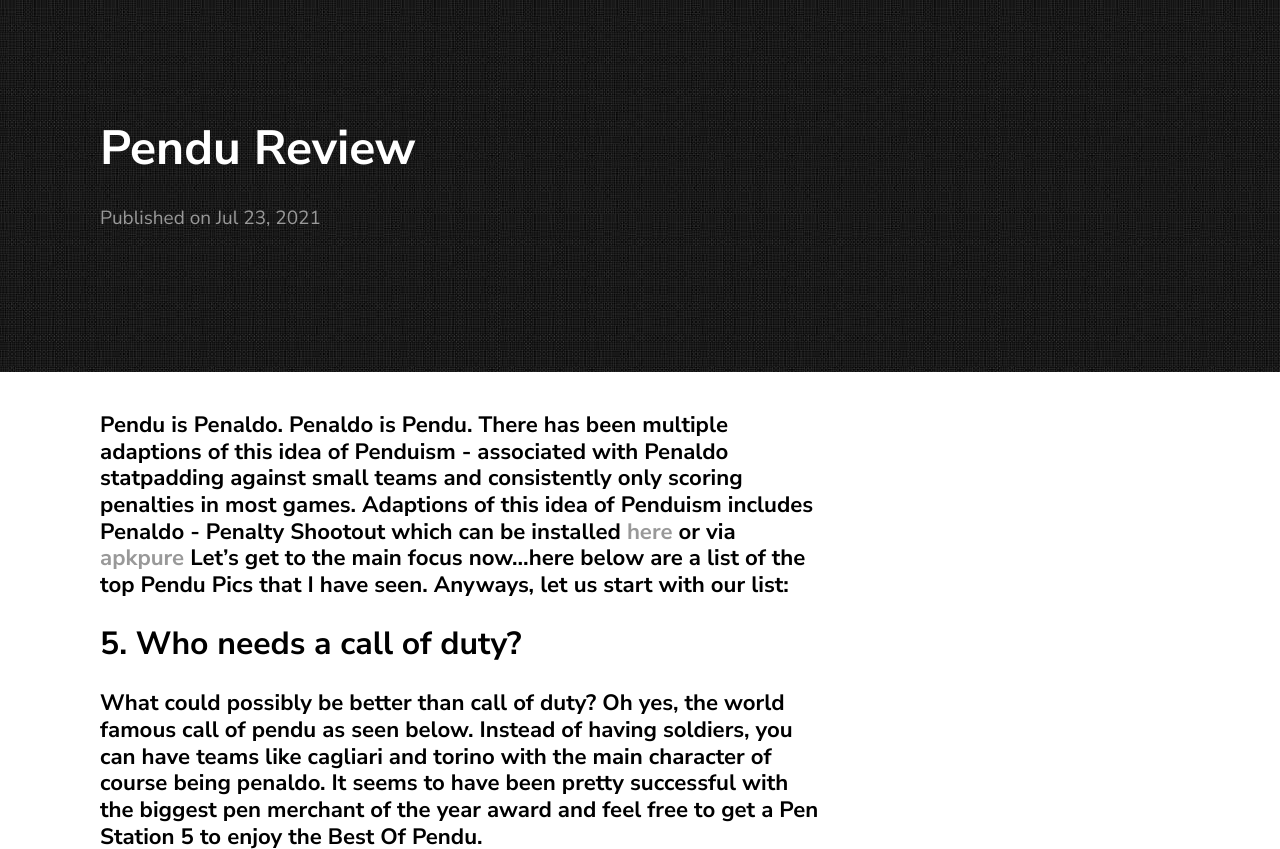
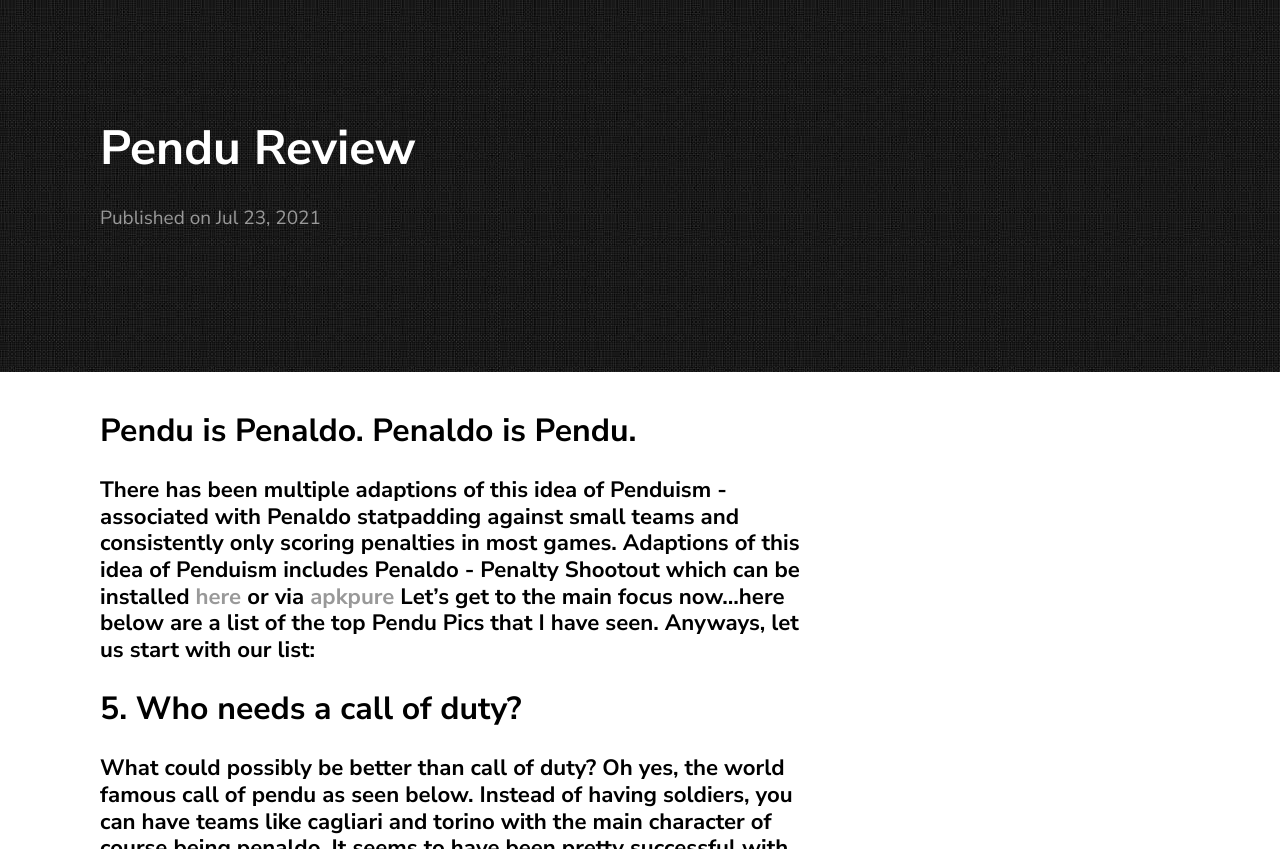
Before and after one commit to minichest/gravite, a Jekyll site: the page built from _posts/2021-07-23-pendu-review.md, in a window 1280 px wide and 900 px high, cut to the strip 0-849 px from the top of the window. Built offline with Jekyll 4.4.1, drawn with Linux system fonts in a browser that asks for light colours; comment, search, counter and statistics services are not loaded.

```diff
--- a/_posts/2021-07-23-pendu-review.md
+++ b/_posts/2021-07-23-pendu-review.md
@@ -4,7 +4,8 @@ title:  "Pendu Review"
 date:   2021-07-23 20:07:30 -0100
 ---
 
-### Pendu is Penaldo. Penaldo is Pendu. There has been multiple adaptions of this idea of Penduism - associated with Penaldo statpadding against small teams and consistently only scoring penalties in most games. Adaptions of this idea of Penduism includes Penaldo - Penalty Shootout which can be installed [here](https://play.google.com/store/apps/details?id=air.Penaldo) or via [apkpure](https://apkpure.com/penaldo-penalty-shoot-out/air.Penaldo) Let's get to the main focus now...here below are a list of the top Pendu Pics that I have seen. Anyways, let us start with our list:
+## Pendu is Penaldo. Penaldo is Pendu.
+### There has been multiple adaptions of this idea of Penduism - associated with Penaldo statpadding against small teams and consistently only scoring penalties in most games. Adaptions of this idea of Penduism includes Penaldo - Penalty Shootout which can be installed [here](https://play.google.com/store/apps/details?id=air.Penaldo) or via [apkpure](https://apkpure.com/penaldo-penalty-shoot-out/air.Penaldo) Let's get to the main focus now...here below are a list of the top Pendu Pics that I have seen. Anyways, let us start with our list:
 
 ## 5. Who needs a call of duty?
 
```
